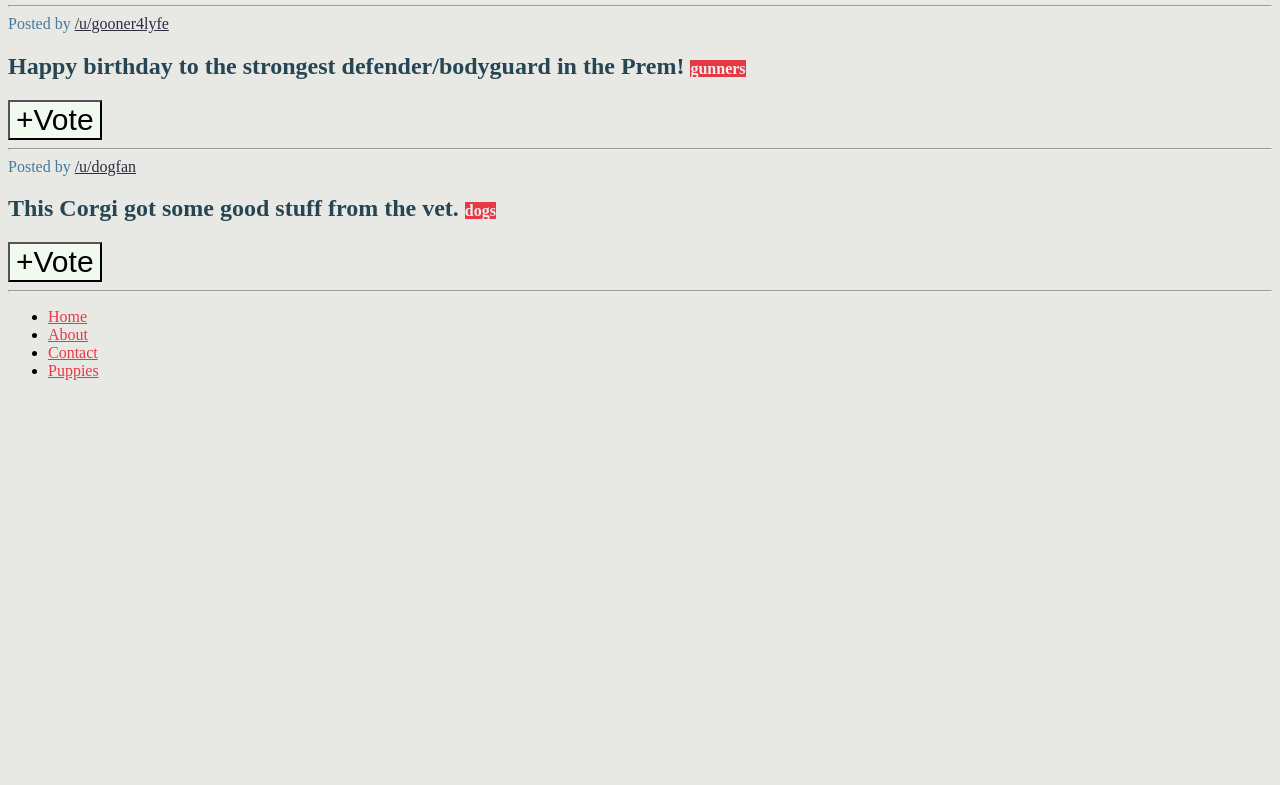
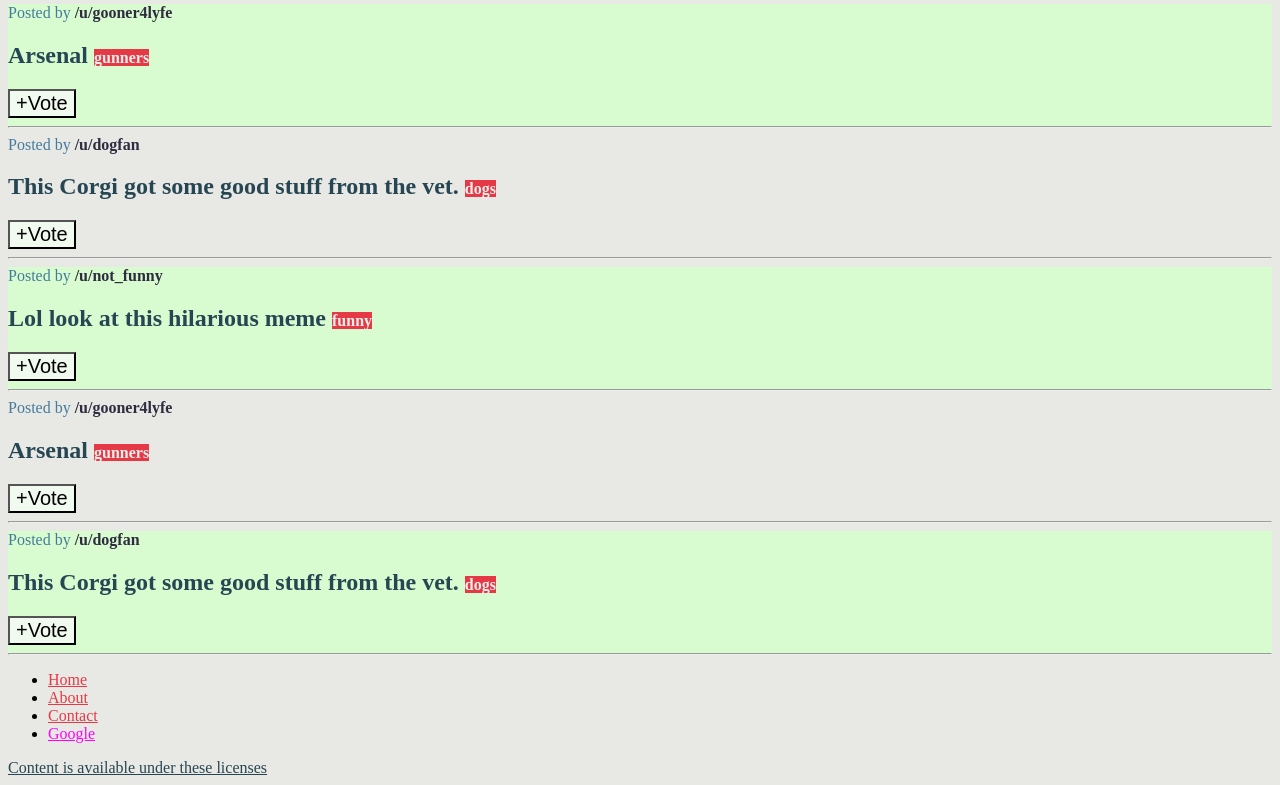
Before and after one commit to darraghmcevoy/Web-Developer-Bootcamp, a plain HTML site: page CSS/starter.html in a window 1280 px wide. Shown: the part 256-1041 px from the top of the page. Before the commit the page ends 800 px from the top, so only its background shows below. Drawn offline with Linux system fonts and the light colour scheme.

Commit message:
Different Elements

```diff
--- a/CSS/app2.css
+++ b/CSS/app2.css
@@ -13,6 +13,16 @@
 h1,
 h2 {
   color: #264653;
+}
+
+button:hover {
+  background-color: maroon;
+  color: #f0efeb;
+}
+
+#signup:hover {
+  background-color: maroon;
+  color: #f0efeb;
 }
 
 #signup {
@@ -32,8 +42,44 @@
 
 .post a {
   color: rgb(46, 44, 63);
+  text-decoration: none;
+  font-weight: 700;
 }
 
 footer a {
   color: #e63946;
 }
+
+h2 + button {
+  font-size: 20px;
+}
+
+footer > a {
+  color: #264653;
+}
+
+input:hover[type="password"] {
+  color: #e63946;
+}
+
+a[href*="google"] {
+  color: magenta;
+}
+
+.post button:hover {
+  background-color: maroon;
+  color: #f0efeb;
+}
+
+.post a:hover {
+  text-decoration: underline;
+  text-decoration-color: darkorange;
+}
+
+.post button:active {
+  background-color: hsl(37, 100%, 72%);
+}
+
+.post:nth-of-type(2n) {
+  background-color: #d8fcd0;
+}
--- a/CSS/starter.html
+++ b/CSS/starter.html
@@ -11,6 +11,12 @@
     <nav>
       <label for="search">Search</label>
       <input type="text" placeholder="search" id="search" />
+      <input
+        type="password"
+        placeholder="password"
+        name="password"
+        id="password"
+      />
       <button>Log In</button>
       <button id="signup">Sign Up</button>
     </nav>
@@ -25,7 +31,31 @@
       <section class="post">
         <span>Posted by <a href="#345adas">/u/gooner4lyfe</a></span>
         <h2>
-          Happy birthday to the strongest defender/bodyguard in the Prem!
+          Arsenal
+          <span class="tag">gunners</span>
+        </h2>
+        <button>+Vote</button>
+        <hr />
+      </section>
+      <section class="post">
+        <span>Posted by <a href="#981adas">/u/dogfan</a></span>
+        <h2>
+          This Corgi got some good stuff from the vet.
+          <span class="tag">dogs</span>
+        </h2>
+        <button>+Vote</button>
+        <hr />
+      </section>
+      <section class="post">
+        <span>Posted by <a href="#213adas">/u/not_funny</a></span>
+        <h2>Lol look at this hilarious meme <span class="tag">funny</span></h2>
+        <button>+Vote</button>
+        <hr />
+      </section>
+      <section class="post">
+        <span>Posted by <a href="#345adas">/u/gooner4lyfe</a></span>
+        <h2>
+          Arsenal
           <span class="tag">gunners</span>
         </h2>
         <button>+Vote</button>
@@ -54,10 +84,11 @@
             <a href="#contact">Contact</a>
           </li>
           <li>
-            <a href="#puppies">Puppies</a>
+            <a href="www.google.com">Google</a>
           </li>
         </ul>
       </nav>
+      <a href="#license">Content is available under these licenses</a>
     </footer>
   </body>
 </html>
```
